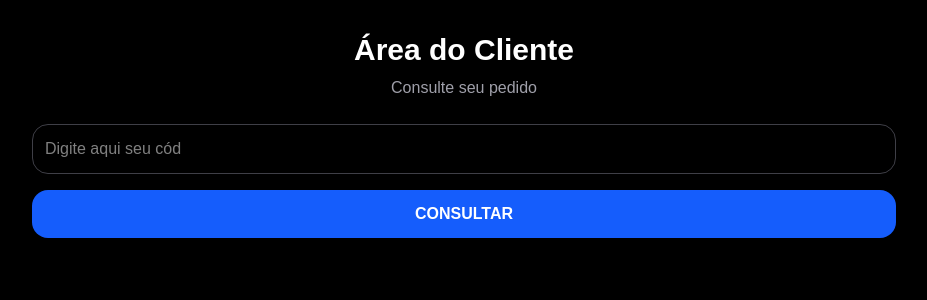
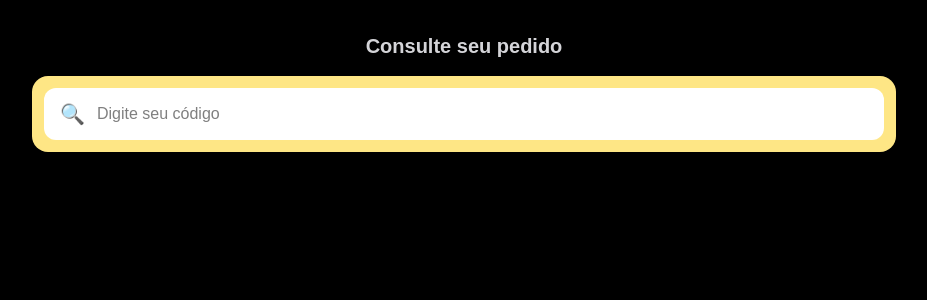
Before and after one commit to Alexandresenagraff/fichas-app, a Next.js app: page /cliente in a window 1280 px wide. Shown: the top 300 px of the page, without its empty margins (176-1103 px from the left). Built offline with nearby package versions, Linux system fonts and the light colour scheme.

Commit message:
nome qualquer

```diff
--- a/app/cliente/page.tsx
+++ b/app/cliente/page.tsx
@@ -114,27 +114,36 @@ return (
 
       <div className="w-full max-w-4xl mx-auto p-4">
 
-        <h1 className="text-3xl font-bold text-center mb-2">
-          Área do Cliente
-        </h1>
-
-        <p className="text-center text-zinc-400 mb-6">
+        <p className="text-center text-zinc-300 text-xl font-semibold mb-4">
   Consulte seu pedido
 </p>
 
+<div className="bg-amber-200 rounded-2xl p-3 mb-6">
+
+  <div className="flex items-center bg-white rounded-xl px-4 py-3">
+
+    <span className="text-black text-xl mr-3">
+      🔍
+    </span>
+
     <input
       type="text"
-          placeholder="Digite aqui seu cód"
+      placeholder="Digite seu código"
       value={email}
-          onChange={(e) =>
-            setEmail(e.target.value)
-          }
-          className="w-full bg-black border border-zinc-700 rounded-2xl p-3 mb-4"
+      onChange={(e) => setEmail(e.target.value)}
+      onKeyDown={(e) => {
+        if (e.key === "Enter") buscarPedido()
+      }}
+      className="w-full bg-transparent text-black outline-none"
     />
+
+  </div>
+
+</div>
 
 <button
   onClick={buscarPedido}
-          className="w-full bg-blue-600 hover:bg-blue-700 rounded-2xl p-3 font-bold"
+  className="hidden"
 >
   CONSULTAR
 </button>
```
Lines whose indentation alone changed are shown as unchanged.
